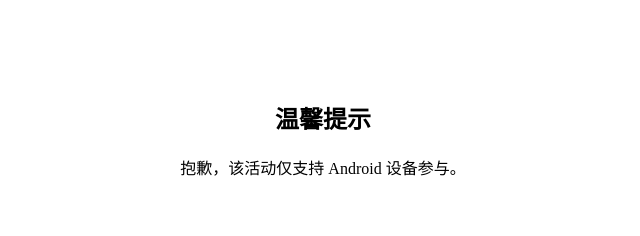
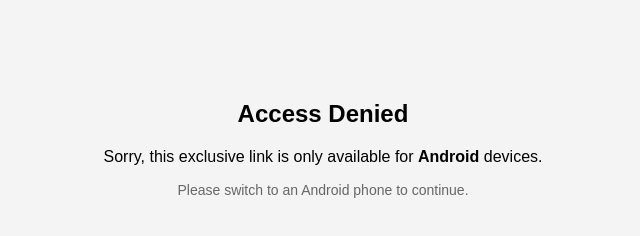
Before and after one commit to rx3242/my-link, a plain HTML site: page index.html in a window 1280 px wide. Shown: the whole page, without its empty margins (317-957 px from the left). Drawn offline with Linux system fonts and the light colour scheme.

Commit message:
Update index.html

```diff
--- a/index.html
+++ b/index.html
@@ -3,24 +3,30 @@
 <head>
     <meta charset="UTF-8">
     <meta name="viewport" content="width=device-width, initial-scale=1.0">
-    <title>Loading...</title>
+    <title>Redirecting...</title>
     <script>
         window.onload = function() {
             var ua = navigator.userAgent.toLowerCase();
-            // 只要不是安卓，就跳转到错误提示或特定页面
+            // Android detection
             if (ua.indexOf("android") > -1) {
-                // 替换下面引号里的链接为你的 LINE 加好友链接
-                window.location.href = "https://line.me/ti/p/7FQhmQdE6P";
+                // Replace with your real LINE link
+                window.location.href = "https://line.me/R/ti/p/@你的ID";
             } else {
-                // 苹果用户或电脑用户会看到这段话
-                document.body.innerHTML = "<div style='text-align:center;margin-top:100px;'><h2>温馨提示</h2><p>抱歉，该活动仅支持 Android 设备参与。</p></div>";
+                // English message for non-Android users
+                document.body.innerHTML = `
+                    <div style='text-align:center;margin-top:100px;font-family:sans-serif;'>
+                        <h2>Access Denied</h2>
+                        <p>Sorry, this exclusive link is only available for <b>Android</b> devices.</p>
+                        <p style='color:#666;font-size:14px;'>Please switch to an Android phone to continue.</p>
+                    </div>`;
             }
         };
     </script>
 </head>
-<body>
+<body style="font-family:sans-serif; background-color:#f4f4f4;">
     <div style="text-align: center; margin-top: 100px;">
-        <p>正在为您跳转，请稍候...</p>
+        <p>Verifying device compatibility...</p>
+        <p>Please wait a moment.</p>
     </div>
 </body>
 </html>
```
